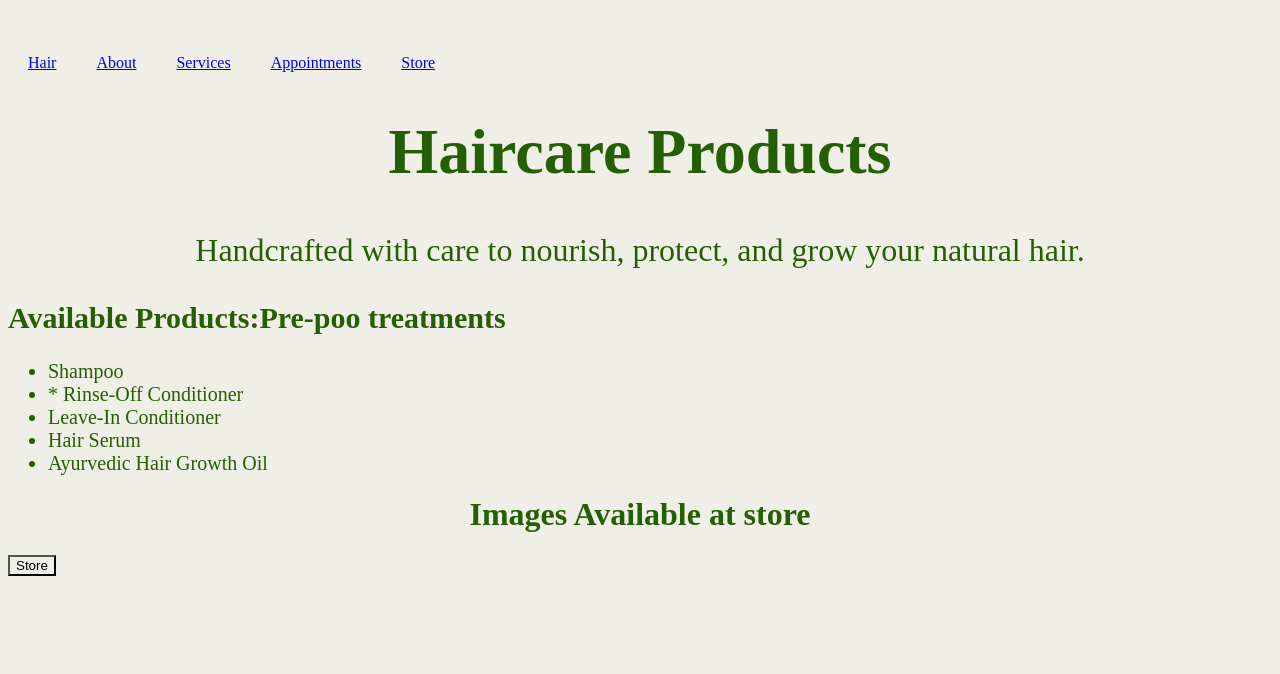
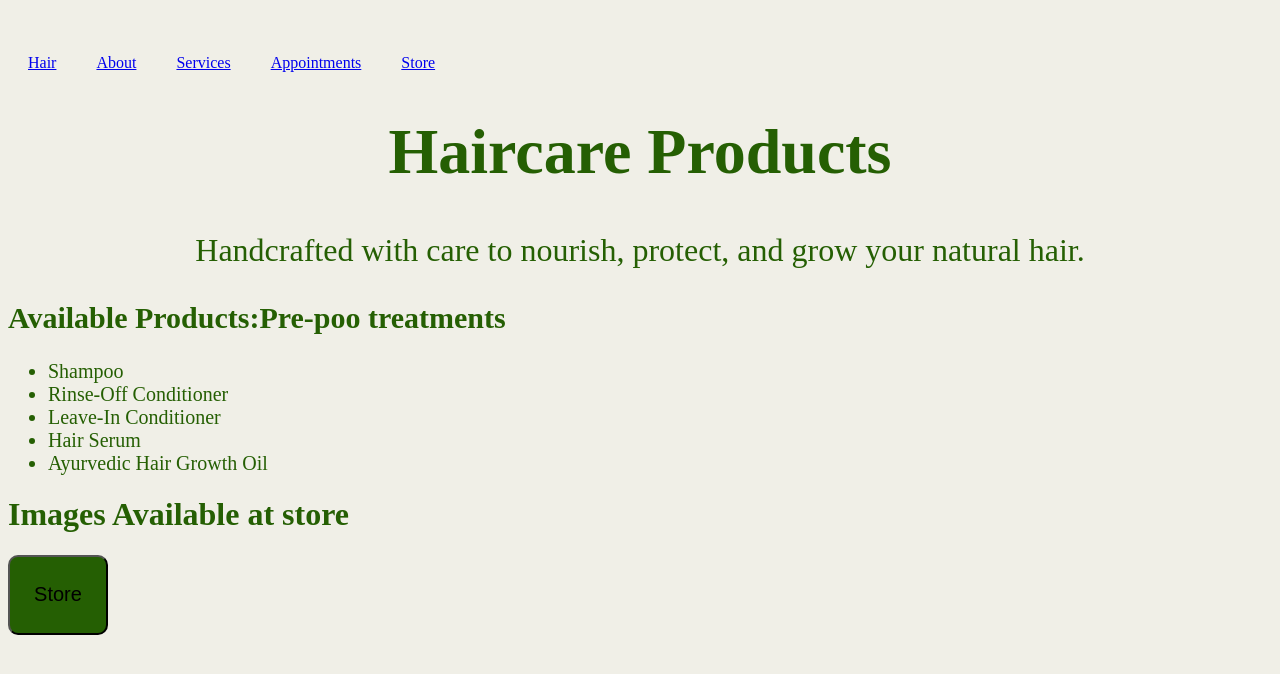
Before and after one commit to SilentStorm227/FaNatural, a React (Vite) app: page /services/products in a window 1280 px wide. Shown: the top 674 px of the page. Built offline with nearby package versions, Linux system fonts and the light colour scheme.

Commit message:
product page

```diff
--- a/src/components/pages/Products.jsx
+++ b/src/components/pages/Products.jsx
@@ -1,6 +1,5 @@
 import { Link } from "react-router-dom";
 import "../style/products.css"
-import Store from "./Store";
 
 function Products(){
     return(
@@ -13,13 +12,13 @@ function Products(){
                 <h2>Available Products:Pre-poo treatments </h2>
                 <ul>
                 <li>Shampoo</li>
-                <li>* Rinse-Off Conditioner</li>
+                <li>Rinse-Off Conditioner</li>
                 <li>Leave-In Conditioner</li>
                 <li>Hair Serum</li>
                 <li>Ayurvedic Hair Growth Oil</li>
                 </ul>
             </div>
-            <h1 className="top">Images Available at store</h1>
+            <h1 className="top1">Images Available at store</h1>
 
                         <Link to="/store" className="button">
                             <button className="ttext">Store</button>
--- a/src/components/style/products.css
+++ b/src/components/style/products.css
@@ -1,4 +1,13 @@
-.box2{
-    display: flex;
-    justify-content: space-evenly;
+.top1{
+    color: #255f03;
 }
+
+.ttext{
+    text-align: center;
+    width: 100px;
+    height: 80px;
+    font-size: 20px;
+    /* color: #255f03; */
+    border-radius: 10px;
+    background-color: #255f03;
+}
```
